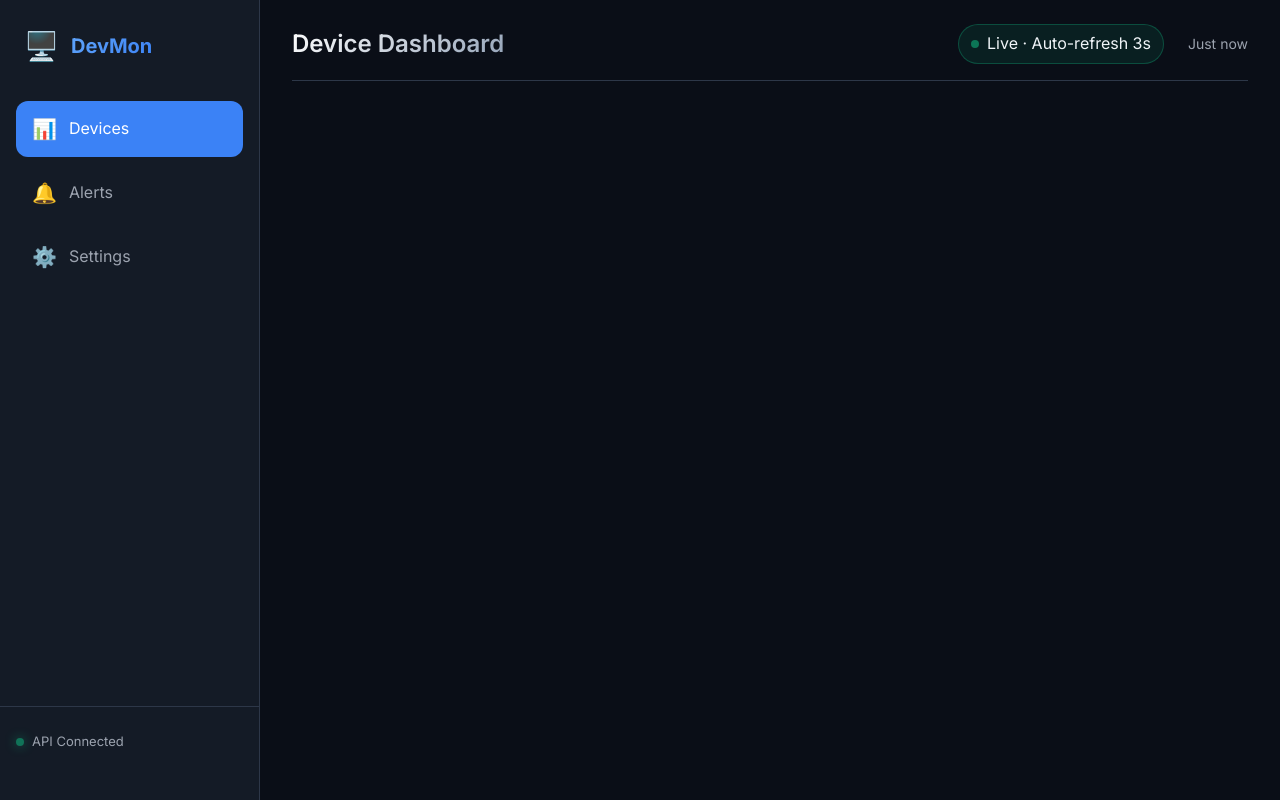
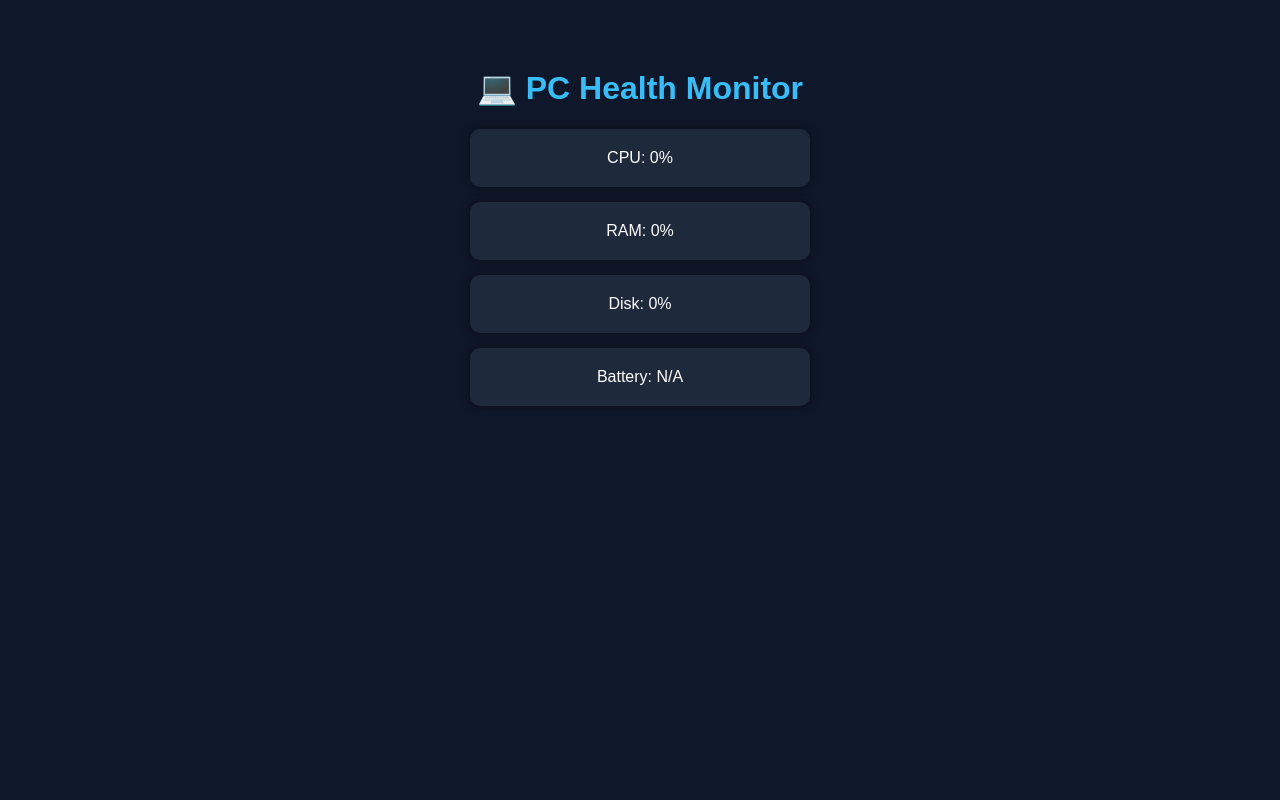
Before and after one commit to shettyadi57/Device-Health-monitor-tool, a Flask app: page / in a window 1280 px wide. Run offline with Flask 3, Linux system fonts and the light colour scheme; data that the repository does not hold is empty.

Commit message:
update project

```diff
--- a/app.py
+++ b/app.py
@@ -1,25 +1,27 @@
-from flask import Flask, request, jsonify, render_template
+from flask import Flask, jsonify, render_template
+import psutil
+import socket
 
 app = Flask(__name__)
 
-devices = {}
+device_name = socket.gethostname()
+
+def get_system_data():
+    return {
+        "device": device_name,
+        "cpu": psutil.cpu_percent(interval=1),
+        "ram": psutil.virtual_memory().percent,
+        "disk": psutil.disk_usage('/').percent,
+        "battery": psutil.sensors_battery().percent if psutil.sensors_battery() else None
+    }
 
 @app.route("/")
 def home():
     return render_template("index.html")
 
-@app.route("/report", methods=["POST"])
-def report():
-    data = request.json
-    device_id = data.get("device_id")
-
-    devices[device_id] = data
-
-    return {"status": "received"}
-
-@app.route("/devices")
-def get_devices():
-    return jsonify(devices)
+@app.route("/metrics")
+def metrics():
+    return jsonify(get_system_data())
 
 if __name__ == "__main__":
-    app.run(host="0.0.0.0", port=5001, debug=True)
+    app.run(debug=True)
--- a/templates/index.html
+++ b/templates/index.html
@@ -1,75 +1,52 @@
 <!DOCTYPE html>
-<html lang="en">
+<html>
 <head>
-    <meta charset="UTF-8">
-    <meta name="viewport" content="width=device-width, initial-scale=1.0">
-    <title>Device Health Monitor</title>
-    <link rel="preconnect" href="https://fonts.googleapis.com">
-    <link rel="preconnect" href="https://fonts.gstatic.com" crossorigin>
-    <link href="https://fonts.googleapis.com/css2?family=Inter:wght@400;500;600;700&display=swap" rel="stylesheet">
-    <link rel="stylesheet" href="{{ url_for('static', filename='style.css') }}">
-    <script src="{{ url_for('static', filename='script.js') }}"></script>
+    <title>PC Health Monitor</title>
+    <style>
+        body {
+            font-family: Arial;
+            background: #0f172a;
+            color: white;
+            text-align: center;
+            padding: 40px;
+        }
 
+        .card {
+            background: #1e293b;
+            padding: 20px;
+            margin: 15px auto;
+            width: 300px;
+            border-radius: 10px;
+            box-shadow: 0 0 10px rgba(0,0,0,0.4);
+        }
+
+        h1 { color: #38bdf8; }
+    </style>
 </head>
 <body>
-    <div class="app">
-        <!-- Sidebar -->
-        <aside class="sidebar">
-            <div class="logo">
-                <span class="logo-icon">🖥️</span>
-                <span class="logo-text">DevMon</span>
-            </div>
-            <nav class="nav-menu">
-                <a href="#" class="nav-item active" data-view="devices">
-                    <span class="nav-icon">📊</span>
-                    <span>Devices</span>
-                </a>
-                <a href="#" class="nav-item">
-                    <span class="nav-icon">🔔</span>
-                    <span>Alerts</span>
-                </a>
-                <a href="#" class="nav-item">
-                    <span class="nav-icon">⚙️</span>
-                    <span>Settings</span>
-                </a>
-            </nav>
-            <div class="sidebar-footer">
-                <div class="system-status">
-                    <span class="status-dot live"></span>
-                    <span>API Connected</span>
-                </div>
-            </div>
-        </aside>
 
-        <!-- Main Content -->
-        <main class="main-content">
-            <!-- Header -->
-            <header class="header">
-                <div class="header-left">
-                    <button class="back-btn" id="backBtn" style="display: none;">← Back</button>
-                    <h1 class="page-title" id="pageTitle">Device Dashboard</h1>
-                </div>
-                <div class="header-right">
-                    <div class="live-indicator">
-                        <span class="live-dot"></span>
-                        <span id="refreshStatus">Live · Auto-refresh 3s</span>
-                    </div>
-                    <div class="timestamp" id="timestamp">Just now</div>
-                </div>
-            </header>
+<h1>💻 PC Health Monitor</h1>
 
-            <!-- Content Area -->
-            <div class="content" id="content">
-                <!-- Dynamic content loaded via JS -->
-            </div>
-        </main>
-    </div>
+<div class="card">CPU: <span id="cpu">0</span>%</div>
+<div class="card">RAM: <span id="ram">0</span>%</div>
+<div class="card">Disk: <span id="disk">0</span>%</div>
+<div class="card">Battery: <span id="battery">N/A</span></div>
 
-    <!-- Loading Overlay -->
-    <div class="loading-overlay" id="loadingOverlay">
-        <div class="loading-spinner"></div>
-    </div>
+<script>
+async function loadData() {
+    const res = await fetch("/metrics");
+    const data = await res.json();
 
-    <script src="{{ url_for('static', filename='script.js') }}"></script>
+    document.getElementById("cpu").textContent = data.cpu;
+    document.getElementById("ram").textContent = data.ram;
+    document.getElementById("disk").textContent = data.disk;
+    document.getElementById("battery").textContent =
+        data.battery ? data.battery + "%" : "N/A";
+}
+
+setInterval(loadData, 2000);
+loadData();
+</script>
+
 </body>
 </html>
```
Also changed, not shown: smart_agent.py (+15 -40 lines).
